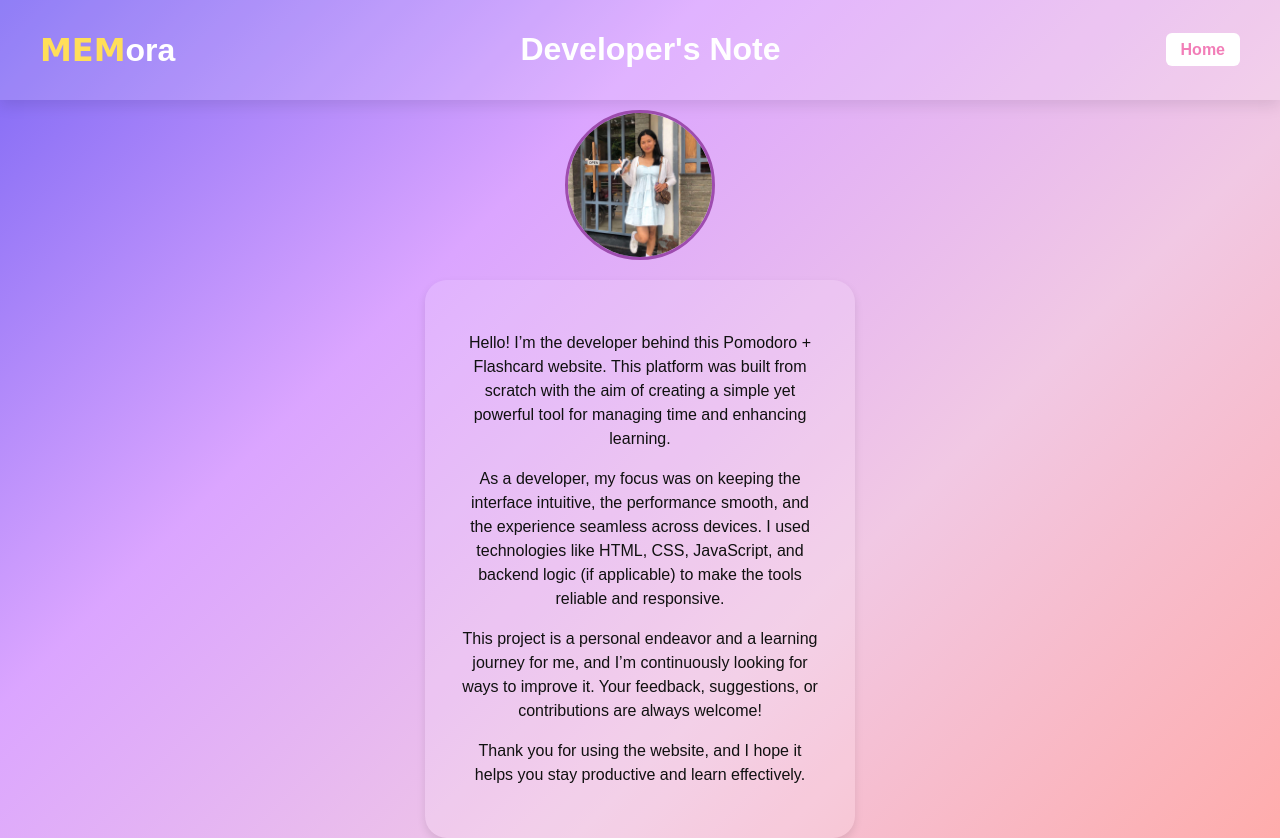
After one commit to khushimanembang/Memora, a PHP site: page /Dev.php in a window 1280 px wide. The commit adds this page. Run offline with PHP 8.4, Linux system fonts and the light colour scheme.

Commit message:
Initial commit

```diff
--- /dev/null
+++ b/Dev.php
@@ -0,0 +1,46 @@
+<!DOCTYPE html>
+<html lang="en">
+<head>
+    <meta charset="UTF-8">
+    <meta name="viewport" content="width=device-width, initial-scale=1.0">
+    <title>Document</title>
+    <link rel="stylesheet" href="css/style.css">
+</head>
+<body>
+    <header>
+       <div class="logo">
+            <h1><span>MEM</span>ora</h1>
+     </div>
+      <div class="title">
+        <h1>Developer's Note </h1>
+</div>
+  <nav class="navbar">
+    <ul>
+        <a href="index.php">Home</a>
+</ul>
+</nav>
+</header>
+
+<section class="dev-notes">
+    <img src=images/dev.jpg alt="developer image">
+    <div class="dev-container">
+        <p>
+        Hello! I’m the developer behind this Pomodoro + Flashcard website. This platform was built from scratch
+        with the aim of creating a simple yet powerful tool for managing time and enhancing learning.
+    </p>
+    <p>
+        As a developer, my focus was on keeping the interface intuitive, the performance smooth, and the
+        experience seamless across devices. I used technologies like HTML, CSS, JavaScript, and backend
+        logic (if applicable) to make the tools reliable and responsive.
+    </p>
+    <p>
+        This project is a personal endeavor and a learning journey for me, and I’m continuously looking for
+        ways to improve it. Your feedback, suggestions, or contributions are always welcome!
+    </p>
+    <p>
+        Thank you for using the website, and I hope it helps you stay productive and learn effectively.
+    </p>
+</div>
+</section>
+</body>
+</html>
--- a/style.css
+++ b/css/style.css
@@ -1,7 +1,9 @@
 * {
    box-sizing: border-box;
 }
-
+html,body{
+    min-height: 100vh;
+}
 body {
     font-family: Arial, sans-serif;
     background: linear-gradient(135deg, #7c67f4,#dba5ff,#f1c8e4,#ffacac);
@@ -9,15 +11,6 @@ body {
     text-align: center;
     margin: 0;
     padding: 0;
-}
-
-header {
-    display: flex;
-    justify-content: space-between;
-    align-items: center;
-    padding: 20px 50px;
-     background:linear-gradient(135deg, #ff8c8c, #FFD166);
-     box-shadow: 0 4px 12px rgba(181, 104, 104, 0.05);
 }
 
 .logo h1{
@@ -46,8 +39,24 @@ header {
     flex: 1;
     justify-content: center;
 }
+.nav-links a {
+    color:#ffffff;
+    background: transparent;
+    text-decoration: none;
+    font-weight: bold;
+    padding: 8px 15px;
+    border-radius: 6px;
+    transition: background-color 0.3s ease;
+  }
+
+  .nav-links a:hover {
+    background-color: #deb9f2;
+    color:White;
+  }
+
 nav a {
-    color:#ffffff;
+    color:#f27eb8;
+    background: white;
     text-decoration: none;
     font-weight: bold;
     padding: 8px 15px;
@@ -56,9 +65,10 @@ nav a {
   }
 
   nav a:hover {
-    background-color: #deb9f2;
+    background-color: #f27eb8;
     color:White;
   }
+
 
 .buttons{
     display: flex;
@@ -199,6 +209,56 @@ nav a {
     color: #1d3d3c;
 }
 
+
+
+/*ABOUT --------------------------------*/
+.about{
+    display: flex;
+    align-items: center;
+    justify-content: center;
+    margin: 120px auto 40px;
+    max-width: 1100px;
+    flex-wrap: wrap;
+}
+
+.about img{
+    width: 480px;
+}
+
+.container{
+    background: rgba(255, 255, 255, 0.15);
+    padding: 35px;
+    line-height: 1.5;
+    color: #111111;
+    border-radius: 22px;
+    max-width: 430px;
+    box-shadow: 0 4px 8px rgba(0,0,0,0.1);
+}
+
+/*-----------------------DEv notes-----------------------------*/
+
+
+.dev-container{
+    background: rgba(255, 255, 255, 0.15);
+    padding: 35px;
+    line-height: 1.5;
+    color: #111111;
+    text-align: center;
+    border-radius: 22px;
+    max-width: 430px;
+    margin:auto;
+    box-shadow: 0 4px 8px rgba(0,0,0,0.1);
+}
+
+.dev-notes img{
+  width: 150px;
+  height: 150px;
+  border-radius: 50%;
+  object-fit: cover; /*ensure image cover circle without stretching*/
+  border:3px solid #9e4caf;
+  margin-bottom: 1rem;
+  margin-top:10px;
+}
 
 /*login section*/
 .login, .signup{
--- a/dashboard.php
+++ b/dashboard.php
@@ -16,7 +16,7 @@ $user_name=$_SESSION['user_name'];
     <meta charset="UTF-8">
     <meta name="viewport" content="width=device-width, initial-scale=1.0">
     <title>dashboard</title>
-    <link rel="stylesheet" href="style.css">
+    <link rel="stylesheet" href="css/style.css">
 </head>
 <body class="dashboard">
      <header>
--- a/flashcards.php
+++ b/flashcards.php
@@ -1,10 +1,10 @@
 <!DOCTYPE html>
 <html lang="en">
 <head>
-  <meta charset="UTF-8" />
-  <meta name="viewport" content="width=device-width, initial-scale=1.0" />
+  <meta charset="UTF-8" >
+  <meta name="viewport" content="width=device-width, initial-scale=1.0" >
   <title>Flashcards</title>
-  <link rel="stylesheet" href="style.css" >
+  <link rel="stylesheet" href="css/style.css" >
 </head>
 <body class="flashcard-app">
   <header>
--- a/index.php
+++ b/index.php
@@ -5,7 +5,7 @@
     <meta name="viewport" content="width=device-width, initial-scale=1.0">
     <title>Landing page</title>
     <!--link to css for frontend styling-->
-    <link rel="stylesheet" href="style.css">
+    <link rel="stylesheet" href="css/style.css">
 </head>
 <body>
     <header>
@@ -18,7 +18,7 @@
         <ul class="nav-links">
             <li><a href="work.php">HOW IT WORKS?</a></li>
             <li><a href="about.php">ABOUT</a></li>
-            <li><a href="dev-noes.php">DEVLOPER NOTES</a></li>
+            <li><a href="Dev.php">DEVLOPER NOTES</a></li>
 </ul>
 </nav>
 
--- a/login.php
+++ b/login.php
@@ -68,7 +68,7 @@ exit;*/
     <meta charset="UTF-8">
     <meta name="viewport" content="width=device-width, initial-scale=1.0">
     <title>Log in</title>
-    <link rel="stylesheet" href="style.css">
+    <link rel="stylesheet" href="css/style.css">
 </head>
 <body >
     <header>
--- a/signup.php
+++ b/signup.php
@@ -72,7 +72,7 @@ if (isset($_POST['signup'])) {
     <meta charset="UTF-8">
     <meta name="viewport" content="width=device-width, initial-scale=1.0">
     <title>Sign up</title>
-    <link rel="stylesheet" href="style.css">
+    <link rel="stylesheet" href="css/style.css">
 </head>
 <body>
     <header>
```
Also changed, not shown: about.php (+37 -1 lines), work.php (added, +25 -0 lines), Images/dev.jpg (added), Images/welcome.png (added).
